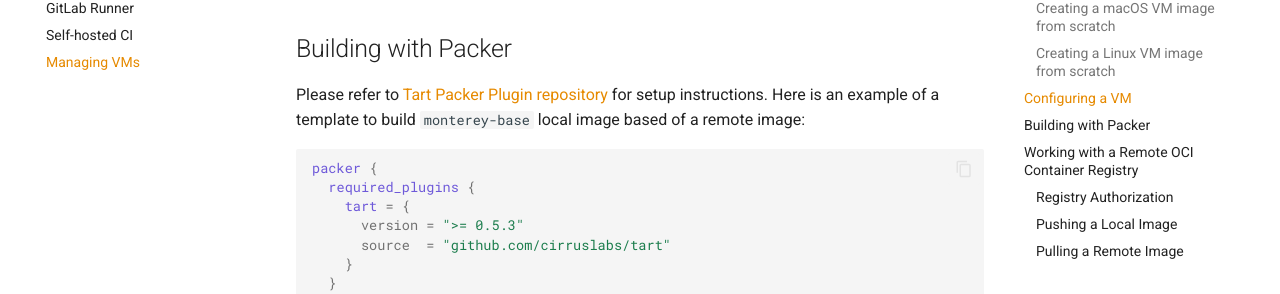
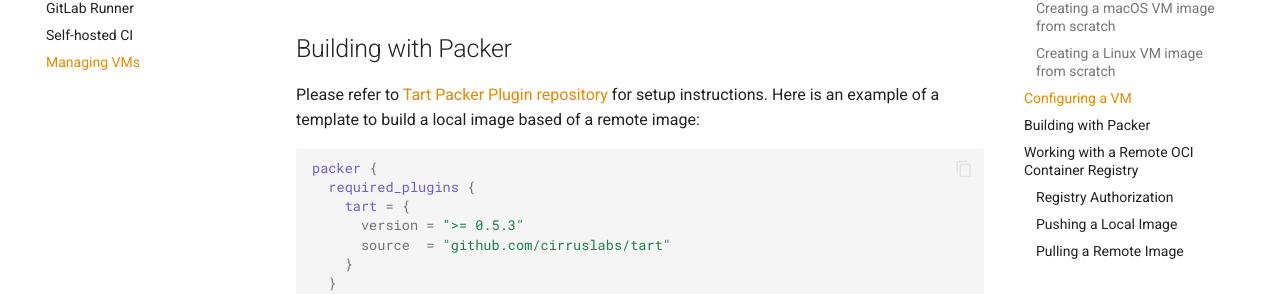
Before and after one commit to cirruslabs/tart, an MkDocs documentation site: the page built from docs/integrations/vm-management.md, in a window 1280 px wide and 900 px high, scrolled down 1243 px. Shown: the part 175-469 px from the top of the window. Built offline with MkDocs 1.6.1 and Material for MkDocs 9.7.7, drawn with Linux system fonts in a browser that asks for light colours; plug-ins that fetch from the network failed and are left out; comment, search, counter and statistics services are not loaded; some of the changed text lies outside the part shown.

Commit message:
Removed Monterey mentions from docs

````diff
--- a/docs/integrations/vm-management.md
+++ b/docs/integrations/vm-management.md
@@ -11,8 +11,8 @@
 use `latest` instead of a path to `*.ipsw` to download the latest available version:
 
 ```bash
-tart create --from-ipsw=latest monterey-vanilla
-tart run monterey-vanilla
+tart create --from-ipsw=latest ventura-vanilla
+tart run ventura-vanilla
 ```
 
 After the initial booting of the VM you'll need to manually go through the macOS installation process. As a convention we recommend creating an `admin` user with an `admin` password. After the regular installation please do some additional modifications in the VM:
@@ -54,7 +54,7 @@
 ## Building with Packer
 
 Please refer to [Tart Packer Plugin repository](https://github.com/cirruslabs/packer-plugin-tart) for setup instructions.
-Here is an example of a template to build `monterey-base` local image based of a remote image:
+Here is an example of a template to build a local image based of a remote image:
 
 ```hcl
 packer {
````
Also changed, not shown: README.md (+1 -1 lines), docs/integrations/cirrus-cli.md (+2 -2 lines), docs/quick-start.md (+1 -1 lines).
